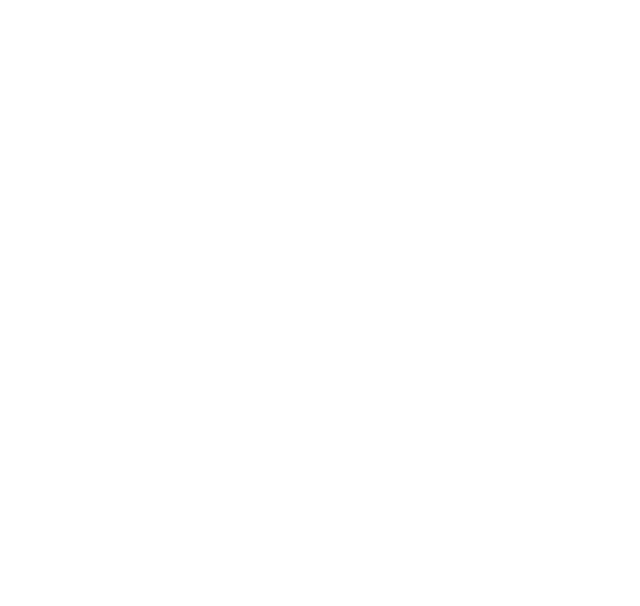
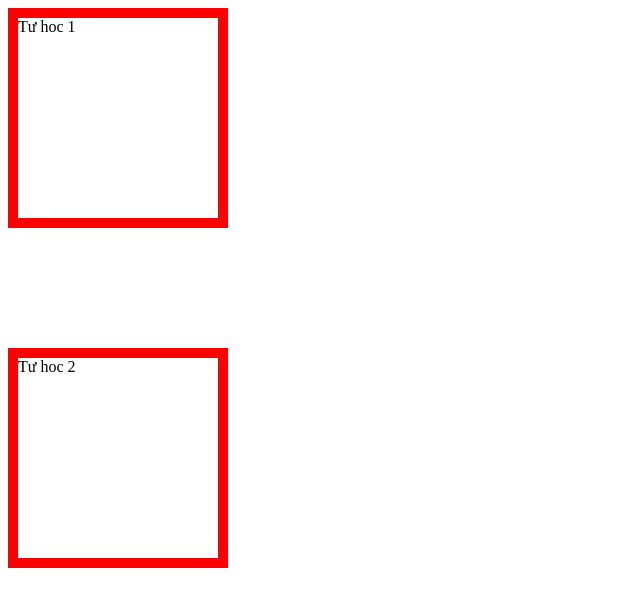
Before and after one commit to khaanhdoan40-cell/bai45-Margin-Collapse, a plain HTML site: page index.html in a window 1280 px wide. Shown: the whole page, without its empty margins (0-640 px from the left). Drawn offline with Linux system fonts and the light colour scheme.

Commit message:
1. Margin collapse

```diff
--- a/index.html
+++ b/index.html
@@ -6,5 +6,11 @@
     <title>Document</title>
     <link rel="stylesheet" href="style.css" />
   </head>
-  <body></body>
+  <body>
+    <div class="box box1">Tư hoc 1</div>
+    <div class="box box2">Tư hoc 2</div>
+    <!-- <span class="item item1">Nội dung 1</span>
+    <span class="item item2">Nội dung 2</span>
+    <span class="item item3">Nội dung 3</span> -->
+  </body>
 </html>
--- a/style.css
+++ b/style.css
@@ -0,0 +1,27 @@
+body {
+  display: flex;
+  flex-direction: column;
+}
+
+.box {
+  width: 200px;
+  height: 200px;
+  border: 10px solid red;
+}
+.box1 {
+  margin-bottom: 50px;
+}
+.box2 {
+  margin-top: 70px;
+}
+/* margin collapse ko bị theo chiều ngang */
+/* .item {
+  background-color: yellow;
+  border: 2px solid red;
+}
+.item1 {
+  margin-right: 10px;
+}
+.item2 {
+  margin-left: 20px;
+} */
```
Also changed, not shown: index1.html (added, +15 -0 lines), style1.css (added, +12 -0 lines).
